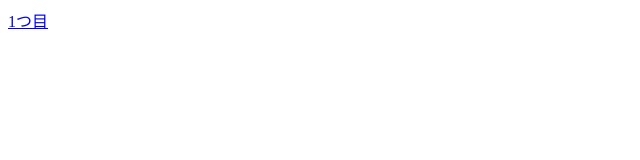
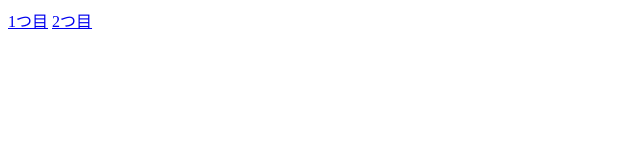
Before and after one commit to tai928/games, a plain HTML site: page index.html in a window 1280 px wide. Shown: the full height of the page, 0-640 px from the left. Drawn offline with Linux system fonts and the light colour scheme.

Commit message:
Update index.html

```diff
--- a/index.html
+++ b/index.html
@@ -1 +1,2 @@
 <a href="game1.html">1つ目</a>
+<a href="2048.html">2つ目</a>
```
